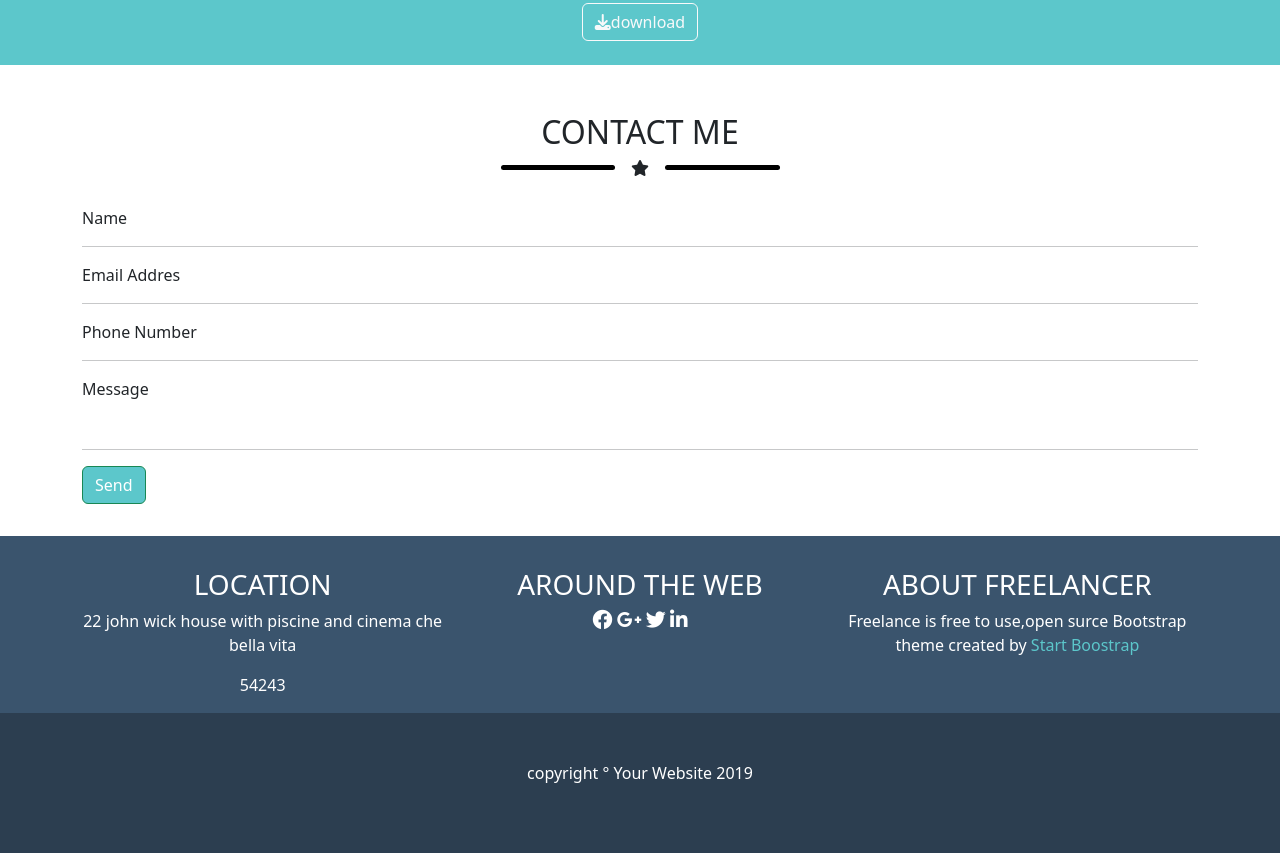
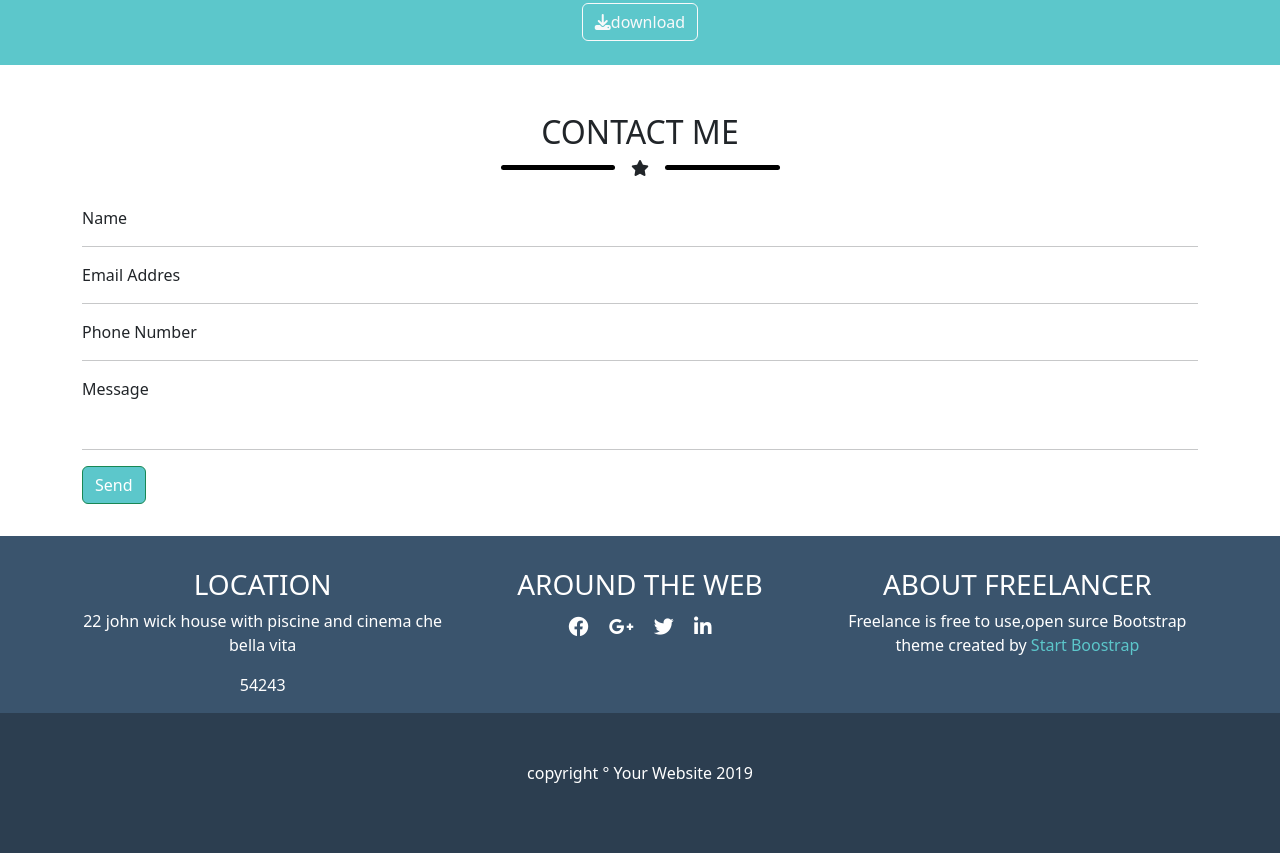
Before and after one commit to gabrielebarcellona/html-css-bootstrap-freelancer, a plain HTML site: page index.html in a window 1280 px wide. Shown: the part 1559-2412 px from the top of the page. Drawn offline with nearby package versions, Linux system fonts and the light colour scheme.

Commit message:
edit padding icon section 5 and add footer and main

```diff
--- a/index.html
+++ b/index.html
@@ -121,11 +121,11 @@
               voluptatem quidem.
               Hic sed cum, dolorem molestias cupiditate beatae quae nemo recusandae? Minima perspiciatis illo eum iusto
               adipisci? Maxime, amet iure. Labore tempora expedita rem id nemo! Sapiente cupiditate magnam a quasi?</p>
-            </div>
-            <div class="text-center">
-              <button type="button" class="btn btn-outline-light mt-4 mb-4"><i
-                  class="fa-solid fa-download"></i>download</button>
-            </div>
+          </div>
+          <div class="text-center">
+            <button type="button" class="btn btn-outline-light mt-4 mb-4"><i
+                class="fa-solid fa-download"></i>download</button>
+          </div>
 
         </div>
       </div>
@@ -149,7 +149,8 @@
         <button type="button" class="btn btn-success color mb-4">Send</button>
       </div>
     </div>
-
+  </main>
+  <footer>
     <div class="section5">
       <div class="container">
         <div class="row row-cols-1 row-cols-md-3 row-cols-lg-3 g-3">
@@ -163,16 +164,17 @@
           <div class="col">
             <div class="content text-center mt-3">
               <h3>AROUND THE WEB</h3>
-              <i class="fa-brands fa-facebook fs-5"></i>
-              <i class="fa-brands fa-google-plus-g fs-5"></i>
-              <i class="fa-brands fa-twitter fs-5"></i>
-              <i class="fa-brands fa-linkedin-in fs-5"></i>
+              <i class="fa-brands fa-facebook fs-5 p-2"></i>
+              <i class="fa-brands fa-google-plus-g fs-5 p-2"></i>
+              <i class="fa-brands fa-twitter fs-5 p-2"></i>
+              <i class="fa-brands fa-linkedin-in fs-5 p-2"></i>
             </div>
           </div>
           <div class="col">
             <div class="content text-center mt-3">
               <h3>ABOUT FREELANCER</h3>
-              Freelance is free to use,open surce Bootstrap theme created by <span class="color-b">Start Boostrap</span>
+              Freelance is free to use,open surce Bootstrap theme created by <span class="color-b">Start
+                Boostrap</span>
             </div>
           </div>
         </div>
@@ -185,6 +187,7 @@
         <p class="text-center p-5 ">copyright ° Your Website 2019</p>
       </div>
     </div>
+  </footer>
 
 
 
@@ -202,7 +205,6 @@
 
 
 
-  </main>
 
 
 
```
